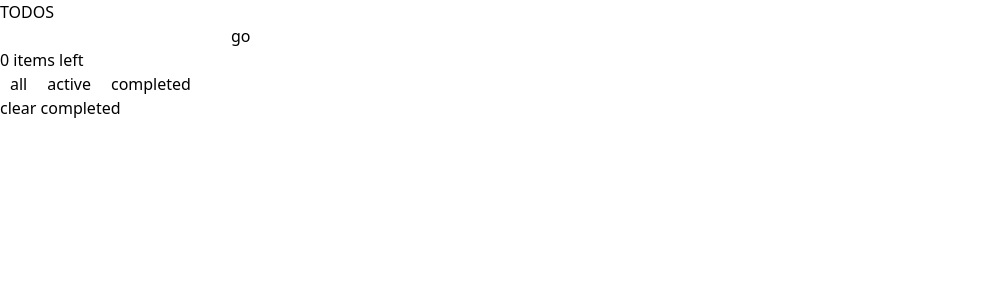
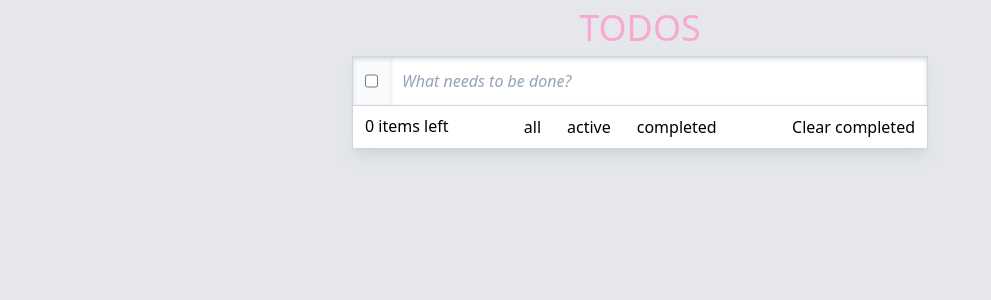
Before and after one commit to Fluffers/react-ts-todo, a React (Vite) app: page / in a window 1280 px wide. Shown: the top 300 px of the page, without its empty margins (0-991 px from the left). Built offline with nearby package versions, Linux system fonts and the light colour scheme.

Commit message:
add styling

```diff
--- a/index.html
+++ b/index.html
@@ -6,7 +6,7 @@
     <meta name="viewport" content="width=device-width, initial-scale=1.0" />
     <title>Vite + React + TS</title>
   </head>
-  <body>
+  <body style="background-color: #e5e7eb">
     <div id="root"></div>
     <script type="module" src="/src/main.tsx"></script>
   </body>
--- a/src/components/App.tsx
+++ b/src/components/App.tsx
@@ -36,9 +36,9 @@ export const App = () => {
   };
 
   return (
-    <>
-      <h1>TODOS</h1>
-      <div>
+    <div className="text-center max-w-xl m-auto flex flex-col">
+      <h1 className="text-pink-300 text-4xl m-2">TODOS</h1>
+      <div className="border border-solid border-gray-300 bg-white shadow-gray-300 shadow-lg">
         <InputTodo onTodoCreate={addTodo} />
         <ListTodo
           list={todoList}
@@ -51,10 +51,11 @@ export const App = () => {
             0
           )}
           categories={todoCategories}
+          activeCategory={todoCategory}
           onSelectCategory={selectTodoCategory}
           onClearCompletedTodos={clearCompletedTodos}
         />
       </div>
-    </>
+    </div>
   );
 };
--- a/src/components/InputTodo.tsx
+++ b/src/components/InputTodo.tsx
@@ -10,6 +10,7 @@ export const InputTodo = ({ onTodoCreate }: InputTodoProps) => {
 
   return (
     <form
+      className="bg-slate-50 flex flex-row justify-between border-b border-solid border-gray-300 shadow-gray-300 shadow-inner"
       onSubmit={(event) => {
         event.preventDefault();
         if (inputVal.trim().length < 1) return false;
@@ -17,12 +18,14 @@ export const InputTodo = ({ onTodoCreate }: InputTodoProps) => {
         setInputVal("");
       }}
     >
+      <input type="checkbox" className="m-3"></input>
       <input
         type="text"
+        className="p-3 flex-grow placeholder:italic placeholder:text-slate-400 shadow-gray-300 shadow-inner"
+        placeholder="What needs to be done?"
         value={inputVal}
         onChange={(event) => setInputVal(event.target.value)}
       ></input>
-      <button>go</button>
     </form>
   );
 };
--- a/src/components/ListTodo.tsx
+++ b/src/components/ListTodo.tsx
@@ -27,13 +27,26 @@ export const ListTodo = ({
       {list
         .filter((todo) => selectCategory(todo.checked))
         .map((todo) => (
-          <div key={todo.id}>
+          <div
+            key={todo.id}
+            className="p-3 text-left flex border-b border-solid border-gray-300"
+          >
             <input
               type="checkbox"
+              className="mr-3"
               checked={todo.checked}
               onChange={() => onToggleTodo(todo.id)}
             ></input>
-            {todo.text}
+            <span
+              className={
+                "pl-3 break-words" +
+                (todo.checked
+                  ? " line-through text-gray-500 ease-in-out duration-300"
+                  : "")
+              }
+            >
+              {todo.text}
+            </span>
           </div>
         ))}
     </div>
--- a/src/components/NavTodo.tsx
+++ b/src/components/NavTodo.tsx
@@ -2,6 +2,7 @@ import { v4 as uuidv4 } from "uuid";
 interface Props {
   categories: string[];
   numberOfIncompleteTodos: number;
+  activeCategory: string;
   onSelectCategory: (category: string) => void;
   onClearCompletedTodos: () => void;
 }
@@ -9,24 +10,32 @@ interface Props {
 export const NavTodo = ({
   categories,
   numberOfIncompleteTodos,
+  activeCategory,
   onSelectCategory,
   onClearCompletedTodos,
 }: Props) => {
   return (
-    <div>
+    <div className="flex flex-row justify-between px-3 py-2">
       <p>{numberOfIncompleteTodos} items left</p>
       <div>
         {categories.map((cat) => (
           <button
             key={uuidv4()}
             onClick={() => onSelectCategory(cat)}
-            style={{ margin: "0 10px 0 10px" }}
+            className={
+              "border-transparent border rounded-md  pl-1 pr-1 ml-2 mr-2 " +
+              (activeCategory === cat
+                ? " border-gray-300"
+                : "hover:border-gray-200")
+            }
           >
             {cat}
           </button>
         ))}
       </div>
-      <button onClick={onClearCompletedTodos}>clear completed</button>
+      <button onClick={onClearCompletedTodos} className={"hover:underline"}>
+        Clear completed
+      </button>
     </div>
   );
 };
--- a/tailwind.config.cjs
+++ b/tailwind.config.cjs
@@ -1,7 +1,7 @@
 /** @type {import('tailwindcss').Config} */
 // eslint-disable-next-line no-undef
 module.exports = {
-  content: ["./src/**/*.{js,jsx}"],
+  content: ["./src/**/*.{js,jsx,ts,tsx}"],
   theme: {
     extend: {},
   },
```
